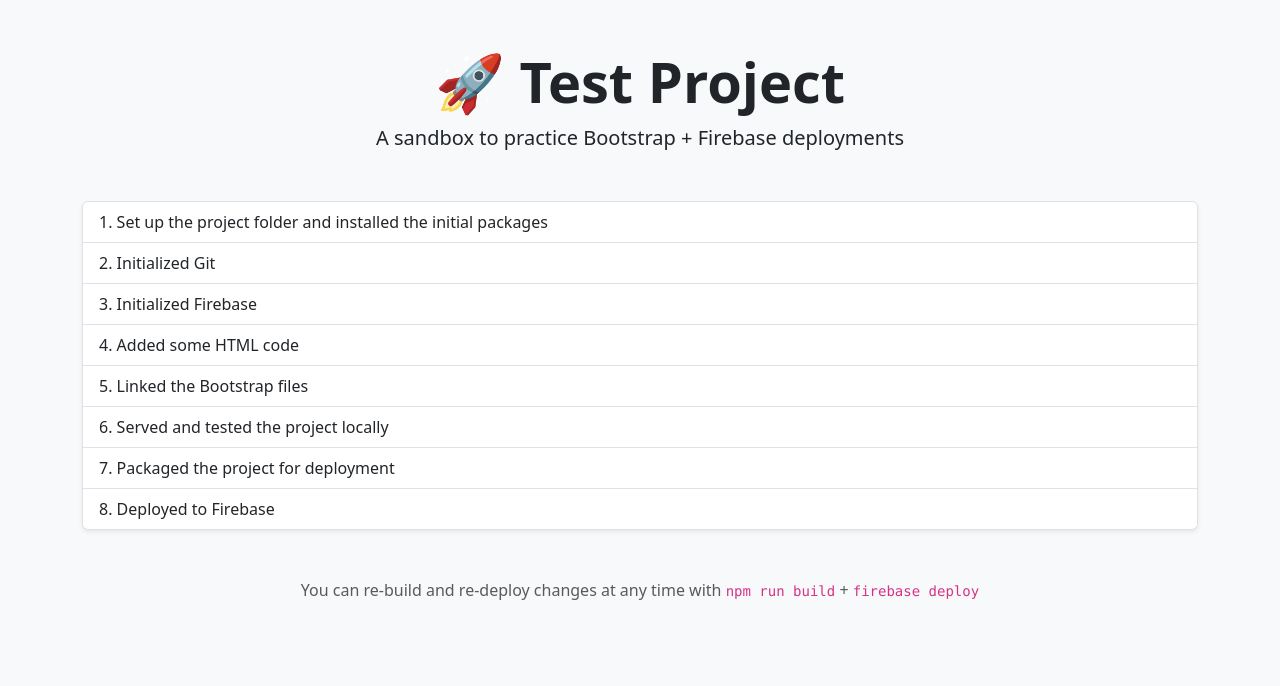
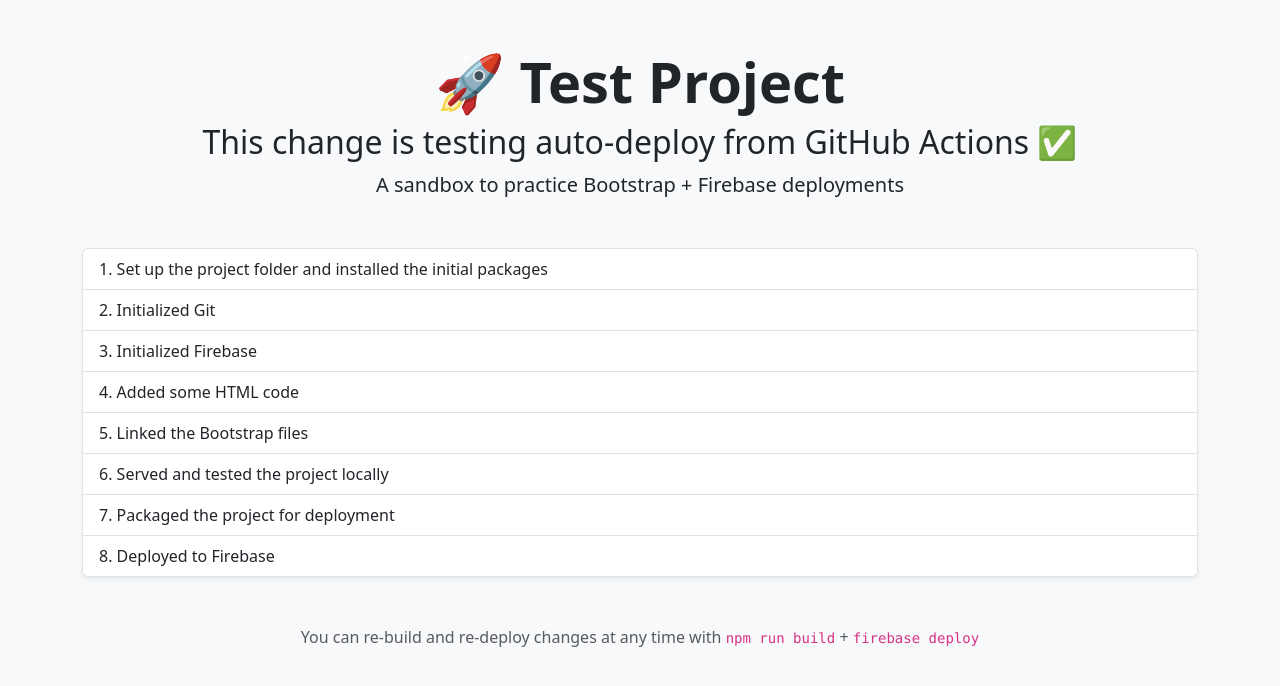
Before and after one commit to chrp101/testproject, a website built with Parcel: page index.html in a window 1280 px wide. Built offline with nearby package versions, Linux system fonts and the light colour scheme; files whose address does not match are found by name.

Commit message:
⚡️ Test GitHub Actions deploy with new content

```diff
--- a/index.html
+++ b/index.html
@@ -11,6 +11,7 @@
   <main class="container py-5">
     <div class="text-center">
       <h1 class="display-4 fw-bold">🚀 Test Project</h1>
+      <h2>This change is testing auto-deploy from GitHub Actions ✅</h2>
       <p class="lead">A sandbox to practice Bootstrap + Firebase deployments</p>
     </div>
 
```
